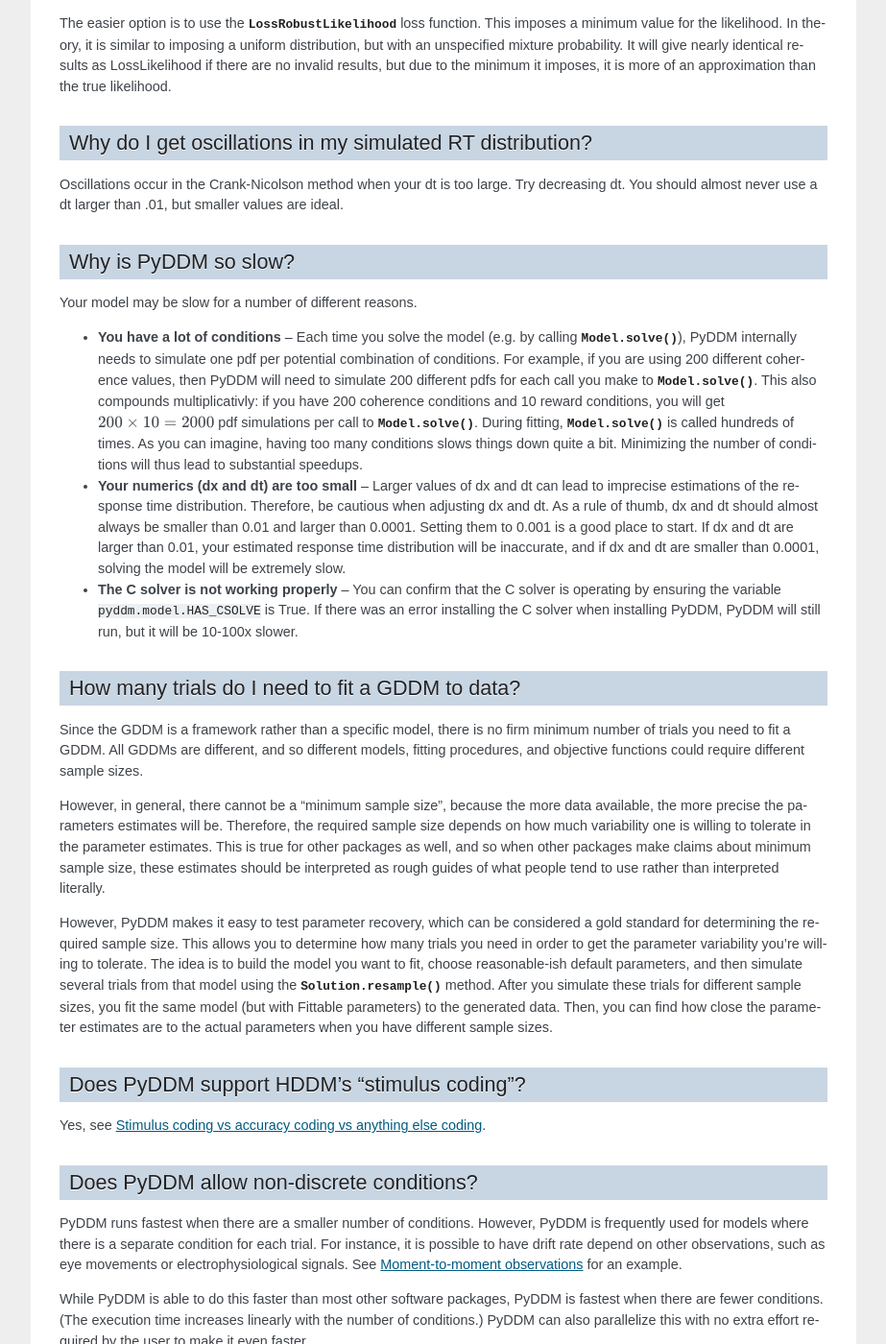
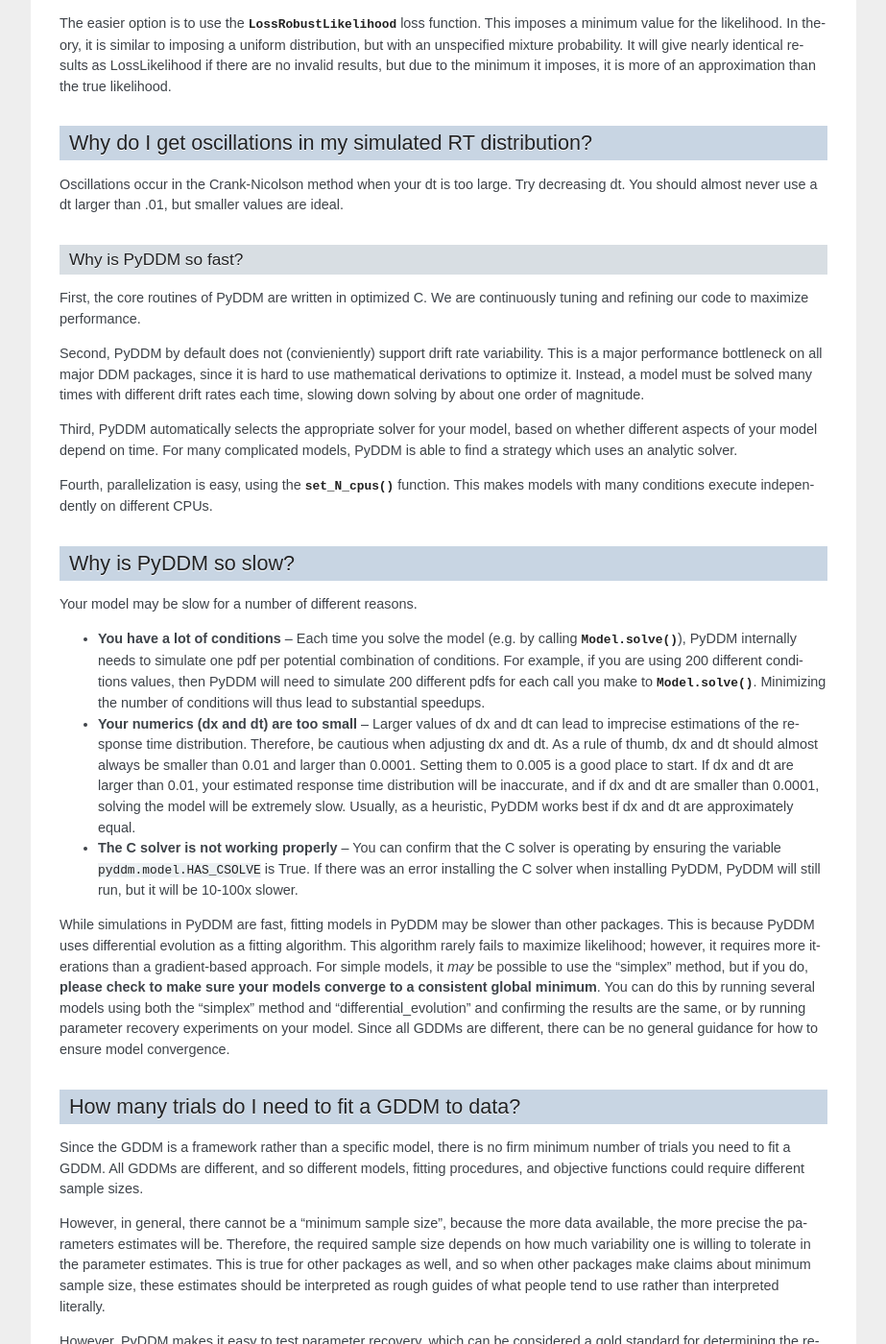
Before and after one commit to mwshinn/PyDDM, a Sphinx documentation site: the page built from doc/faqs.rst, in a window 1280 px wide and 1400 px high, scrolled down 2573 px. Shown: the whole window at 96% size, without its empty margins (198-1121 px from the left). Built offline with Sphinx 7.4.7, drawn with Linux system fonts in a browser that asks for light colours; formulas are drawn with MathJax 3; some of the changed text lies outside the part shown.

Commit message:
Documentation updates

```diff
--- a/doc/faqs.rst
+++ b/doc/faqs.rst
@@ -181,35 +181,59 @@
 large.  Try decreasing dt.  You should almost never use a dt larger
 than .01, but smaller values are ideal.
 
+Why is PyDDM so fast?
+~~~~~~~~~~~~~~~~~~~~~
+
+First, the core routines of PyDDM are written in optimized C.  We are
+continuously tuning and refining our code to maximize performance.
+
+Second, PyDDM by default does not (convieniently) support drift rate
+variability.  This is a major performance bottleneck on all major DDM packages,
+since it is hard to use mathematical derivations to optimize it.  Instead, a
+model must be solved many times with different drift rates each time, slowing
+down solving by about one order of magnitude.
+
+Third, PyDDM automatically selects the appropriate solver for your model, based
+on whether different aspects of your model depend on time.  For many complicated
+models, PyDDM is able to find a strategy which uses an analytic solver.
+
+Fourth, parallelization is easy, using the :func:`.set_N_cpus` function.  This
+makes models with many conditions execute independently on different CPUs.
+
 Why is PyDDM so slow?
 ---------------------
 
 Your model may be slow for a number of different reasons.
 
-- **You have a lot of conditions** -- Each time you solve the model
-  (e.g. by calling :meth:`.Model.solve`), PyDDM internally needs to
-  simulate one pdf per potential combination of conditions.  For
-  example, if you are using 200 different coherence values, then PyDDM
-  will need to simulate 200 different pdfs for each call you make to
-  :meth:`.Model.solve`.  This also compounds multiplicativly: if you
-  have 200 coherence conditions and 10 reward conditions, you will get
-  :math:`200 \times 10=2000` pdf simulations per call to
-  :meth:`.Model.solve`.  During fitting, :meth:`.Model.solve` is
-  called hundreds of times.  As you can imagine, having too many
-  conditions slows things down quite a bit.  Minimizing the number of
+- **You have a lot of conditions** -- Each time you solve the model (e.g. by
+  calling :meth:`.Model.solve`), PyDDM internally needs to simulate one pdf per
+  potential combination of conditions.  For example, if you are using 200
+  different conditions values, then PyDDM will need to simulate 200 different
+  pdfs for each call you make to :meth:`.Model.solve`.  Minimizing the number of
   conditions will thus lead to substantial speedups.
-- **Your numerics (dx and dt) are too small** -- Larger values of dx
-  and dt can lead to imprecise estimations of the response time
-  distribution.  Therefore, be cautious when adjusting dx and dt.  As
-  a rule of thumb, dx and dt should almost always be smaller than 0.01
-  and larger than 0.0001.  Setting them to 0.001 is a good place to
-  start.  If dx and dt are larger than 0.01, your estimated response
-  time distribution will be inaccurate, and if dx and dt are smaller
-  than 0.0001, solving the model will be extremely slow.
+- **Your numerics (dx and dt) are too small** -- Larger values of dx and dt can
+  lead to imprecise estimations of the response time distribution.  Therefore,
+  be cautious when adjusting dx and dt.  As a rule of thumb, dx and dt should
+  almost always be smaller than 0.01 and larger than 0.0001.  Setting them to
+  0.005 is a good place to start.  If dx and dt are larger than 0.01, your
+  estimated response time distribution will be inaccurate, and if dx and dt are
+  smaller than 0.0001, solving the model will be extremely slow.  Usually, as a
+  heuristic, PyDDM works best if dx and dt are approximately equal.
 - **The C solver is not working properly** -- You can confirm that the C solver
   is operating by ensuring the variable ``pyddm.model.HAS_CSOLVE`` is True.  If
   there was an error installing the C solver when installing PyDDM, PyDDM will
   still run, but it will be 10-100x slower.
+
+While simulations in PyDDM are fast, fitting models in PyDDM may be slower than
+other packages.  This is because PyDDM uses differential evolution as a fitting
+algorithm.  This algorithm rarely fails to maximize likelihood; however, it
+requires more iterations than a gradient-based approach.  For simple models, it
+*may* be possible to use the "simplex" method, but if you do, **please check to
+make sure your models converge to a consistent global minimum**.  You can do
+this by running several models using both the "simplex" method and
+"differential_evolution" and confirming the results are the same, or by running
+parameter recovery experiments on your model.  Since all GDDMs are different,
+there can be no general guidance for how to ensure model convergence.
 
 How many trials do I need to fit a GDDM to data?
 ------------------------------------------------
@@ -246,6 +270,9 @@
 
 Does PyDDM allow non-discrete conditions?
 -----------------------------------------
+
+Yes.  Conditions can be any Python object, including a number, a list, an array,
+or a string.  This allows, for example, attention DDMs.
 
 PyDDM runs fastest when there are a smaller number of conditions.  However,
 PyDDM is frequently used for models where there is a separate condition for each
```
